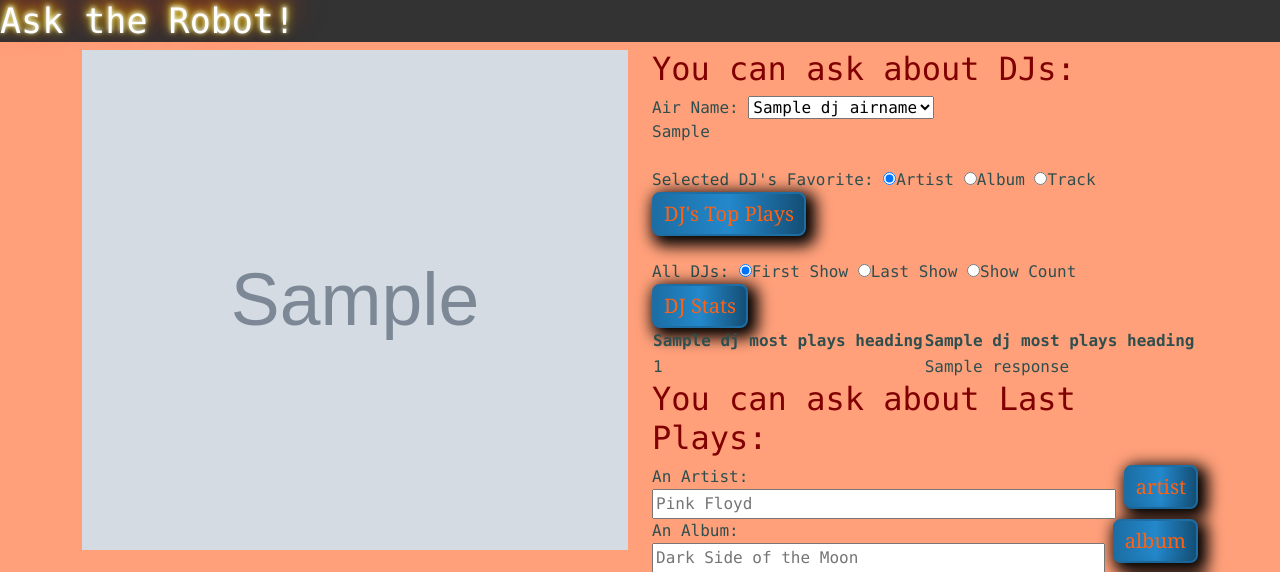
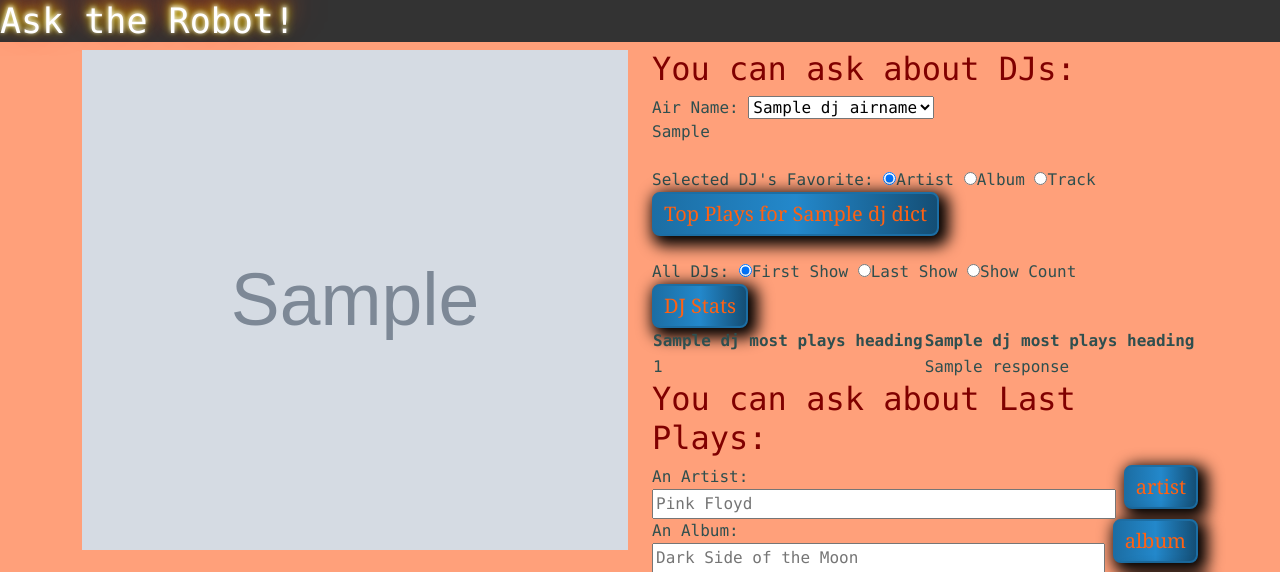
Before and after one commit to jearldean/kfjc-trivia-robot, a Flask app: template templates/ask.html in a window 1280 px wide. Shown: the top 572 px of the page. Run offline with Flask 2, Linux system fonts and the light colour scheme; the template is opened without the code that fills it: most values are stand-ins (such as "Sample title", 1, 10 or a date in 2020); grey boxes marked "Sample" are stand-in pictures; some libraries are stand-ins or nearby versions.

Commit message:
added air_name to favorites button

```diff
--- a/templates/ask.html
+++ b/templates/ask.html
@@ -43,7 +43,7 @@
                   <input type="radio" name="dj-favorite" value="track" class="dj"/>Track
             </div>
             <div>
-              <button class="orange_button" type="submit" id="dj-most-plays">DJ's Top Plays</button>
+              <button class="orange_button" type="submit" id="dj-most-plays">Top Plays for {{ dj_dict[selected_dj_id]['air_name'] }}</button>
             </div>
           </form>
 
```
